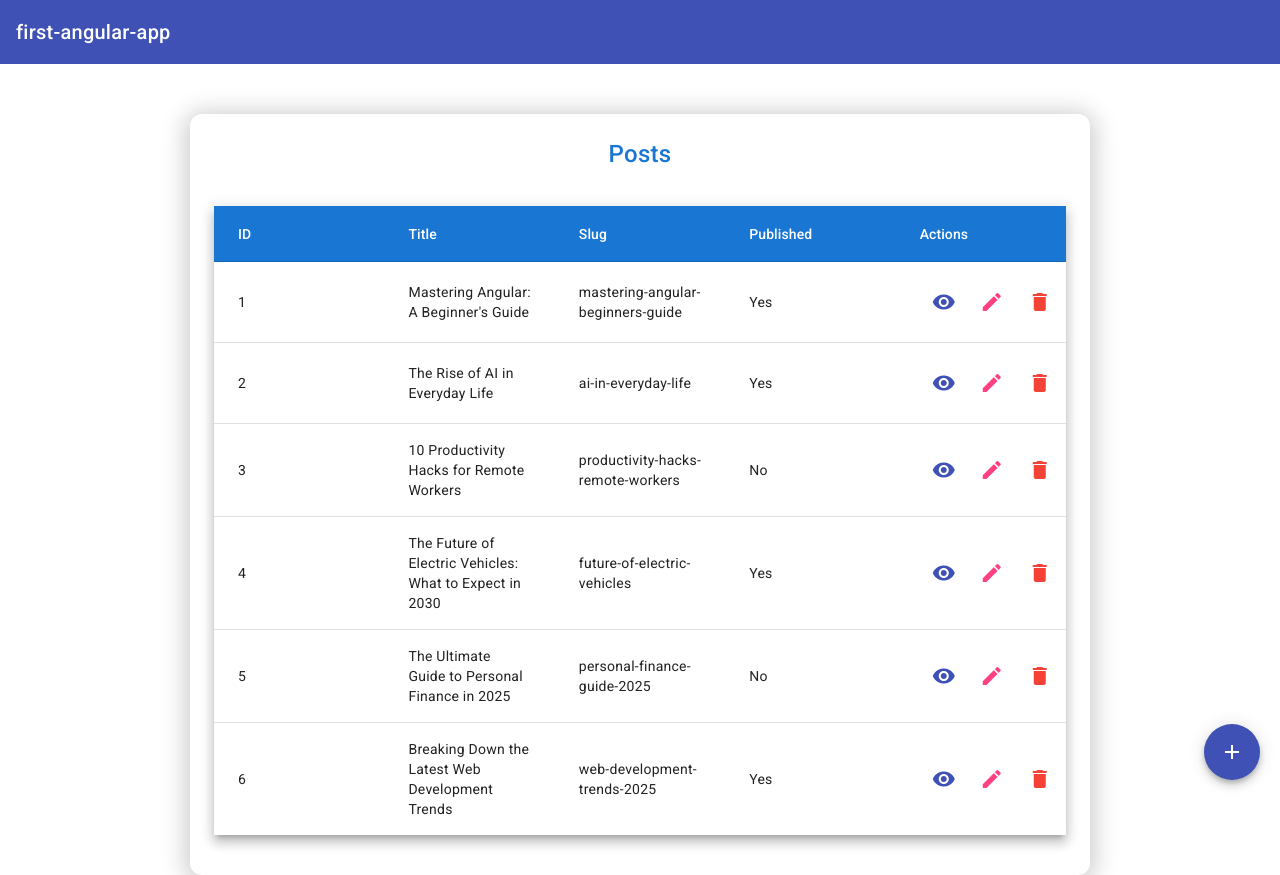
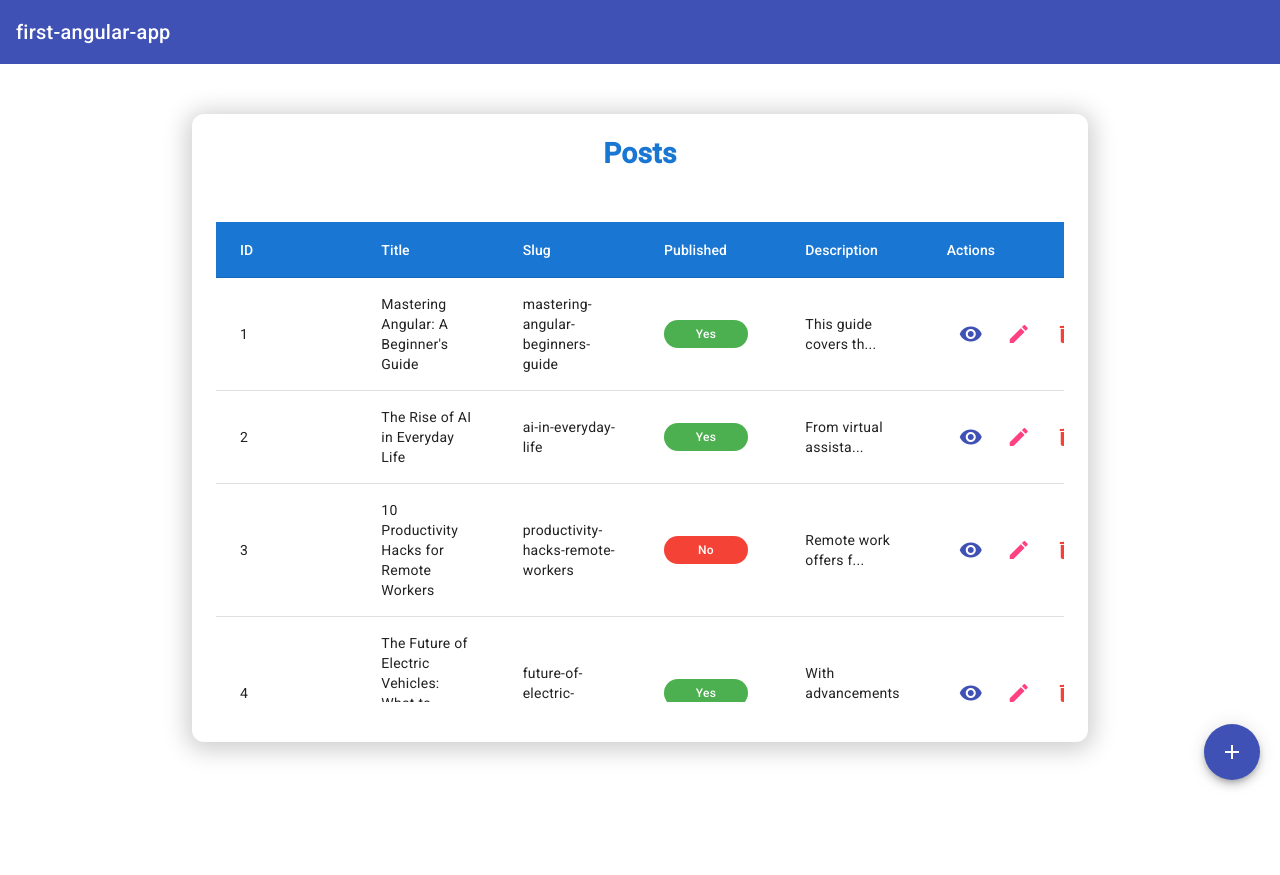
Before and after one commit to traximuser6/kinetix, an Angular app: page / in a window 1280 px wide. After the commit the page ends 800 px from the top, so only its background shows below. Built offline with nearby package versions, Linux system fonts and the light colour scheme.

Commit message:
Post listing table beautified

```diff
--- a/src/app/app.component.ts
+++ b/src/app/app.component.ts
@@ -1,4 +1,3 @@
-// src/app/app.component.ts
 import { Component } from '@angular/core';
 import { RouterOutlet } from '@angular/router';
 import { MatToolbarModule } from '@angular/material/toolbar';
--- a/src/app/components/post-edit/post-edit.component.css
+++ b/src/app/components/post-edit/post-edit.component.css
@@ -1,40 +1,76 @@
 .post-form-card {
   max-width: 600px; /* Limit card width for a cleaner look */
-  /* Center the card horizontally */
+  margin: 50px auto 0; /* Center the card horizontally with top margin */
   padding: 24px;
   background: #ffffff;
   border-radius: 12px;
-  box-shadow: 0 4px 8px rgba(0, 0, 0, 0.1); /* Enhanced shadow for depth */
-  /* Add some top margin for positioning */
-  margin: 50px auto 0;
+  box-shadow: 0 6px 12px rgba(0, 0, 0, 0.15); /* Softer, deeper shadow for a premium feel */
+  transition: transform 0.3s ease, box-shadow 0.3s ease; /* Smooth animations */
+}
+
+.post-form-card:hover {
+  transform: translateY(-2px); /* Slight lift on hover for interactivity */
+  box-shadow: 0 8px 16px rgba(0, 0, 0, 0.2); /* Enhanced shadow on hover */
 }
 
 .full-width {
   width: 100%; /* Ensure form fields span the card width */
-  margin-bottom: 16px; /* Space between fields */
+  margin-bottom: 20px; /* Slightly more space between fields for readability */
 }
 
 mat-form-field {
   display: block; /* Stack fields vertically */
 }
 
+mat-form-field.mat-focused .mat-form-field-label {
+  color: #1976d2; /* Highlight label color on focus to match primary color */
+}
+
+mat-form-field.mat-focused .mat-form-field-underline {
+  background-color: #1976d2; /* Underline color on focus */
+}
+
 .button-container {
   display: flex;
-  gap: 16px; /* Space between buttons */
-  margin-top: 24px; /* Space above buttons */
+  gap: 20px; /* Slightly more space between buttons */
+  margin-top: 32px; /* More space above buttons for balance */
+  justify-content: center; /* Center buttons horizontally */
+}
+
+button.mat-raised-button {
+  min-width: 120px; /* Ensure buttons have a minimum width for consistency */
+  padding: 12px 24px; /* Larger padding for a more prominent look */
+  transition: background-color 0.3s ease, transform 0.2s ease; /* Smooth button animations */
+}
+
+button.mat-raised-button:hover {
+  transform: scale(1.05); /* Slight scale on hover for interactivity */
+}
+
+button.mat-raised-button:disabled {
+  background-color: #cccccc; /* Softer disabled state color */
+  color: #666666; /* Darker text for disabled state */
 }
 
 mat-slide-toggle {
-  margin: 16px 0; /* Space around the toggle */
+  margin: 20px 0; /* More space around the toggle for balance */
+  display: block; /* Ensure toggle is full-width and centered */
 }
 
 mat-card-title {
-  font-size: 24px;
-  font-weight: 500;
+  font-size: 28px; /* Slightly larger title for emphasis */
+  font-weight: 600; /* Bolder weight for a stronger look */
   color: #1976d2; /* Match Material primary color */
   text-align: center;
+  margin-bottom: 16px; /* Space below title */
 }
 
 mat-card-content {
   padding: 16px 0;
 }
+
+mat-error {
+  font-size: 12px;
+  color: #d32f2f; /* Material error color for consistency */
+  margin-top: 4px; /* Space above error message */
+}
--- a/src/app/components/post-edit/post-edit.component.html
+++ b/src/app/components/post-edit/post-edit.component.html
@@ -5,23 +5,35 @@
       <mat-form-field appearance="outline" class="full-width">
         <mat-label>Title</mat-label>
         <input matInput formControlName="title" required>
+        <mat-error *ngIf="postForm.get('title')?.hasError('required') && postForm.get('title')?.touched">
+          Title is required
+        </mat-error>
       </mat-form-field>
       <mat-form-field appearance="outline" class="full-width">
         <mat-label>Slug</mat-label>
         <input matInput formControlName="slug" required>
+        <mat-error *ngIf="postForm.get('slug')?.hasError('required') && postForm.get('slug')?.touched">
+          Slug is required
+        </mat-error>
       </mat-form-field>
       <mat-form-field appearance="outline" class="full-width">
         <mat-label>Excerpt</mat-label>
         <textarea matInput formControlName="excerpt" required rows="3"></textarea>
+        <mat-error *ngIf="postForm.get('excerpt')?.hasError('required') && postForm.get('excerpt')?.touched">
+          Excerpt is required
+        </mat-error>
       </mat-form-field>
       <mat-form-field appearance="outline" class="full-width">
         <mat-label>Description</mat-label>
         <textarea matInput formControlName="description" required rows="5"></textarea>
+        <mat-error *ngIf="postForm.get('description')?.hasError('required') && postForm.get('description')?.touched">
+          Description is required
+        </mat-error>
       </mat-form-field>
       <mat-slide-toggle formControlName="is_published" class="full-width">Published</mat-slide-toggle>
       <div class="button-container">
         <button mat-raised-button color="primary" type="submit" [disabled]="postForm.invalid">Update Post</button>
-        <button mat-raised-button routerLink="/">Cancel</button>
+        <button mat-raised-button color="warn" routerLink="/">Cancel</button>
       </div>
     </form>
   </mat-card-content>
--- a/src/app/components/post-edit/post-edit.component.ts
+++ b/src/app/components/post-edit/post-edit.component.ts
@@ -4,10 +4,11 @@ import { PostService } from '../../services/post.service';
 import { ActivatedRoute, Router, RouterLink } from '@angular/router';
 import { FormBuilder, FormGroup, ReactiveFormsModule, Validators } from '@angular/forms';
 import { MatCard, MatCardContent, MatCardTitle } from '@angular/material/card';
-import { MatFormField, MatLabel } from '@angular/material/form-field';
+import { MatError, MatFormField, MatLabel } from '@angular/material/form-field';
 import { MatInput } from '@angular/material/input';
 import { MatSlideToggle } from '@angular/material/slide-toggle';
 import { MatButton } from '@angular/material/button';
+import { NgIf } from "@angular/common";
 
 @Component({
   selector: 'app-post-edit',
@@ -22,12 +23,13 @@ import { MatButton } from '@angular/material/button';
     MatLabel,
     MatInput,
     MatSlideToggle,
-    MatButton
+    MatButton,
+    NgIf,
+    MatError
   ],
   templateUrl: './post-edit.component.html',
   styleUrls: ['./post-edit.component.css']
 })
-
 export class PostEditComponent implements OnInit {
   postForm: FormGroup;
   post: Post | undefined;
@@ -40,16 +42,15 @@ export class PostEditComponent implements OnInit {
   ) {
 
     this.postForm = this.fb.group({
-      title: [''],
-      slug: [''],
-      excerpt: [''],
-      description: [''],
+      title: ['', [Validators.required, Validators.minLength(3)]],
+      slug: ['', [Validators.required, Validators.pattern(/^[a-z0-9-]+$/)]],
+      excerpt: ['', Validators.required],
+      description: ['', Validators.required],
       is_published: [false]
     });
   }
 
   ngOnInit(): void {
-
     const id = Number(this.route.snapshot.paramMap.get('id'));
     if (id) {
       this.postService.getPost(id).subscribe({
@@ -68,21 +69,11 @@ export class PostEditComponent implements OnInit {
 
   onSubmit(): void {
     if (this.postForm.valid && this.post) {
-
-      this.postForm = this.fb.group({
-        title: ['', [Validators.required, Validators.minLength(3)]],
-        slug: ['', [Validators.required, Validators.pattern(/^[a-z0-9-]+$/)]],
-        excerpt: ['', Validators.required],
-        description: ['', Validators.required],
-        is_published: [false]
-      });
-
       const updatedPost: Post = {
         ...this.post,
         ...this.postForm.value,
         updated_at: new Date()
       };
-
       this.postService.updatePost(updatedPost).subscribe({
         next: () => {
           this.router.navigate(['/post', updatedPost.id]).then(r => console.log('Navigation result:', r));
--- a/src/app/components/post-list/post-list.component.css
+++ b/src/app/components/post-list/post-list.component.css
@@ -1,12 +1,16 @@
 .post-list-card {
-  max-width: 900px; /* Wider card for the table */
-  /* Center the card horizontally */
+  max-width: 70%; /* Wider card for the table */
+  margin: 50px auto 0; /* Center the card horizontally with top margin */
   padding: 24px;
   background: #ffffff;
   border-radius: 12px;
   box-shadow: 0 3px 25px 5px rgba(0, 0, 0, 0.2); /* Enhanced shadow for depth */
-  /* Add some top margin for positioning */
-  margin: 50px auto 0;
+  transition: transform 0.3s ease, box-shadow 0.3s ease; /* Smooth animations */
+}
+
+.post-list-card:hover {
+  transform: translateY(-2px); /* Slight lift on hover for interactivity */
+  box-shadow: 0 5px 30px 5px rgba(0, 0, 0, 0.25); /* Enhanced shadow on hover */
 }
 
 .add-button {
@@ -14,11 +18,21 @@
   bottom: 20px;
   right: 20px;
   z-index: 1000; /* Ensure it stays on top */
+  transition: transform 0.3s ease; /* Smooth animation for FAB */
+}
+
+.add-button:hover {
+  transform: scale(1.1); /* Slightly larger on hover for interactivity */
+}
+
+.table-container {
+  max-height: 60vh; /* Set a maximum height for scrolling */
+  overflow-y: auto; /* Enable vertical scrolling */
+  margin-top: 20px;
 }
 
 mat-table {
   width: 100%;
-  margin-top: 20px;
 }
 
 mat-row:hover {
@@ -36,11 +50,48 @@ mat-header-row {
   color: white;
 }
 
+mat-header-cell:first-child, mat-cell:first-child {
+  width: 60px; /* Narrower ID column */
+  text-align: center; /* Center-align ID for consistency */
+}
+
+.published-capsule {
+  display: inline-block;
+  padding: 4px 12px;
+  border-radius: 16px; /* Pill shape for capsule */
+  font-size: 12px;
+  font-weight: 500;
+  text-align: center;
+  min-width: 60px; /* Ensure consistent width */
+  transition: background-color 0.3s ease; /* Smooth color transition */
+}
+
+.published {
+  background-color: #4caf50; /* Green for published */
+  color: white;
+}
+
+.unpublished {
+  background-color: #f44336; /* Red for unpublished */
+  color: white;
+}
+
+.description-tooltip {
+  background: #333; /* Dark background for tooltip */
+  color: white;
+  padding: 8px 12px;
+  border-radius: 4px;
+  font-size: 12px;
+  max-width: 300px; /* Limit tooltip width */
+  word-wrap: break-word; /* Ensure long descriptions wrap */
+}
+
 mat-card-title {
-  font-size: 24px;
-  font-weight: 500;
+  font-size: 28px; /* Slightly larger title for emphasis */
+  font-weight: 600; /* Bolder weight for a stronger look */
   color: #1976d2; /* Match Material primary color */
   text-align: center;
+  margin-bottom: 16px; /* Space below title */
 }
 
 mat-card-content {
--- a/src/app/components/post-list/post-list.component.html
+++ b/src/app/components/post-list/post-list.component.html
@@ -1,67 +1,73 @@
 <mat-card class="post-list-card">
-
-  <!-- card title -->
+  <!-- Card title -->
   <mat-card-title>Posts</mat-card-title>
 
-  <!-- card content -->
+  <!-- Card content with a container for scrolling -->
   <mat-card-content>
-
-    <!-- create button -->
+    <!-- Create button -->
     <button mat-fab color="primary" routerLink="/create" class="add-button">
       <mat-icon>add</mat-icon>
     </button>
 
-    <!-- table data list -->
+    <!-- Table with vertical scrolling -->
+    <div class="table-container">
       <mat-table [dataSource]="dataSource" class="mat-elevation-z8">
-
         <ng-container matColumnDef="id">
-        <mat-header-cell *matHeaderCellDef> ID</mat-header-cell>
-        <mat-cell *matCellDef="let post"> {{ post.id }}</mat-cell>
+          <mat-header-cell *matHeaderCellDef> ID </mat-header-cell>
+          <mat-cell *matCellDef="let post"> {{ post.id }} </mat-cell>
         </ng-container>
 
         <ng-container matColumnDef="title">
-        <mat-header-cell *matHeaderCellDef> Title</mat-header-cell>
-        <mat-cell *matCellDef="let post"> {{ post.title }}</mat-cell>
+          <mat-header-cell *matHeaderCellDef> Title </mat-header-cell>
+          <mat-cell *matCellDef="let post"> {{ post.title }} </mat-cell>
         </ng-container>
 
         <ng-container matColumnDef="slug">
-        <mat-header-cell *matHeaderCellDef> Slug</mat-header-cell>
-        <mat-cell *matCellDef="let post"> {{ post.slug }}</mat-cell>
+          <mat-header-cell *matHeaderCellDef> Slug </mat-header-cell>
+          <mat-cell *matCellDef="let post"> {{ post.slug }} </mat-cell>
         </ng-container>
 
         <ng-container matColumnDef="is_published">
-        <mat-header-cell *matHeaderCellDef> Published</mat-header-cell>
-        <mat-cell *matCellDef="let post"> {{ post.is_published ? 'Yes' : 'No' }}</mat-cell>
+          <mat-header-cell *matHeaderCellDef> Published </mat-header-cell>
+          <mat-cell *matCellDef="let post">
+            <span class="published-capsule" [class.published]="post.is_published" [class.unpublished]="!post.is_published">
+              {{ post.is_published ? 'Yes' : 'No' }}
+            </span>
+          </mat-cell>
+        </ng-container>
+
+        <ng-container matColumnDef="description">
+          <mat-header-cell *matHeaderCellDef> Description </mat-header-cell>
+          <mat-cell *matCellDef="let post">
+            <span matTooltip="{{ post.description }}" matTooltipClass="description-tooltip">
+              {{ post.description.length > 20 ? (post.description | slice:0:20) + '...' : post.description }}
+            </span>
+          </mat-cell>
         </ng-container>
 
         <ng-container matColumnDef="actions">
-        <mat-header-cell *matHeaderCellDef> Actions</mat-header-cell>
+          <mat-header-cell *matHeaderCellDef> Actions </mat-header-cell>
           <mat-cell *matCellDef="let post">
-
-          <!-- eye - show button -->
+            <!-- Eye - Show button -->
             <button mat-icon-button color="primary" [routerLink]="['/post', post.id]">
               <mat-icon>visibility</mat-icon>
             </button>
 
-          <!-- pencil - edit button -->
+            <!-- Pencil - Edit button -->
             <button mat-icon-button color="accent" [routerLink]="['/edit', post.id]">
               <mat-icon>edit</mat-icon>
             </button>
 
-          <!-- basket - delete button -->
+            <!-- Basket - Delete button -->
             <button mat-icon-button color="warn" (click)="deletePost(post.id)">
               <mat-icon>delete</mat-icon>
             </button>
-
           </mat-cell>
         </ng-container>
 
         <mat-header-row *matHeaderRowDef="displayedColumns"></mat-header-row>
-
         <mat-row *matRowDef="let row; columns: displayedColumns;"></mat-row>
-
       </mat-table>
-
+    </div>
   </mat-card-content>
-
 </mat-card>
--- a/src/app/components/post-list/post-list.component.ts
+++ b/src/app/components/post-list/post-list.component.ts
@@ -1,4 +1,4 @@
-
+// src/app/components/post-list/post-list.component.ts
 import { Component, OnInit } from '@angular/core';
 import { PostService } from '../../services/post.service';
 import { Post } from '../../models/post.model';
@@ -8,6 +8,8 @@ import { MatCardModule } from '@angular/material/card';
 import { MatTableModule } from '@angular/material/table';
 import { MatButtonModule } from '@angular/material/button';
 import { MatIconModule } from '@angular/material/icon';
+import { MatTooltipModule } from '@angular/material/tooltip';
+import { SlicePipe } from "@angular/common";
 
 @Component({
   selector: 'app-post-list',
@@ -17,18 +19,20 @@ import { MatIconModule } from '@angular/material/icon';
     MatCardModule,
     MatTableModule,
     MatButtonModule,
-    MatIconModule
+    MatIconModule,
+    MatTooltipModule,
+    SlicePipe
   ],
   templateUrl: './post-list.component.html',
   styleUrls: ['./post-list.component.css']
 })
-
 export class PostListComponent implements OnInit {
   posts: Post[] = [];
   dataSource = new MatTableDataSource<Post>(this.posts);
-  displayedColumns: string[] = ['id', 'title', 'slug', 'is_published', 'actions'];
+  displayedColumns: string[] = ['id', 'title', 'slug', 'is_published', 'description', 'actions']; // Updated to include description
 
-  constructor(private postService: PostService) {}
+  constructor(private postService: PostService) {
+  }
 
   ngOnInit(): void {
     this.postService.getPosts().subscribe(posts => {
--- a/src/assets/posts.json
+++ b/src/assets/posts.json
@@ -58,5 +58,55 @@
     "is_published": true,
     "created_at": "2025-02-05T15:10:00Z",
     "updated_at": "2025-02-14T09:25:00Z"
+  },
+  {
+    "id": 7,
+    "title": "The Psychology of Habits: How to Build Lasting Routines",
+    "slug": "psychology-of-habits",
+    "excerpt": "Understanding how habits form can help you make lasting changes.",
+    "description": "Habits shape our daily lives, but how are they formed? This article explores the science behind habit formation and provides practical tips to create positive routines.",
+    "is_published": true,
+    "created_at": "2025-01-10T10:30:00Z",
+    "updated_at": "2025-01-15T11:20:00Z"
+  },
+  {
+    "id": 8,
+    "title": "Space Exploration in 2030: What’s Next for NASA & SpaceX?",
+    "slug": "space-exploration-2030",
+    "excerpt": "Humanity is heading to Mars and beyond—here’s what’s next.",
+    "description": "With private companies like SpaceX and Blue Origin competing with government agencies like NASA, space exploration is entering a new era. What missions and innovations are planned for 2030?",
+    "is_published": false,
+    "created_at": "2025-02-22T09:00:00Z",
+    "updated_at": "2025-02-22T09:00:00Z"
+  },
+  {
+    "id": 9,
+    "title": "The Impact of Social Media on Mental Health",
+    "slug": "social-media-mental-health",
+    "excerpt": "Is social media harming or helping our mental well-being?",
+    "description": "Social media connects people across the world, but it also has psychological effects. This article explores the pros and cons of social media on mental health and how to use it wisely.",
+    "is_published": true,
+    "created_at": "2025-02-01T13:20:00Z",
+    "updated_at": "2025-02-10T16:00:00Z"
+  },
+  {
+    "id": 10,
+    "title": "The Evolution of Cybersecurity: Protecting Your Data in 2025",
+    "slug": "cybersecurity-evolution-2025",
+    "excerpt": "Cyber threats are evolving—learn how to stay protected.",
+    "description": "From phishing attacks to data breaches, cyber threats are constantly changing. This article discusses the latest security trends and tips to safeguard your personal and business data.",
+    "is_published": false,
+    "created_at": "2025-02-19T12:00:00Z",
+    "updated_at": "2025-02-21T15:30:00Z"
+  },
+  {
+    "id": 11,
+    "title": "The Science of Sleep: Why Rest is Crucial for Success",
+    "slug": "science-of-sleep",
+    "excerpt": "Getting better sleep can improve focus, productivity, and health.",
+    "description": "Sleep is essential for brain function and well-being. Learn about the science of sleep, how it affects your body, and tips for achieving better rest.",
+    "is_published": true,
+    "created_at": "2025-02-07T21:30:00Z",
+    "updated_at": "2025-02-12T18:40:00Z"
   }
 ]
```
Lines whose indentation alone changed are shown as unchanged.
